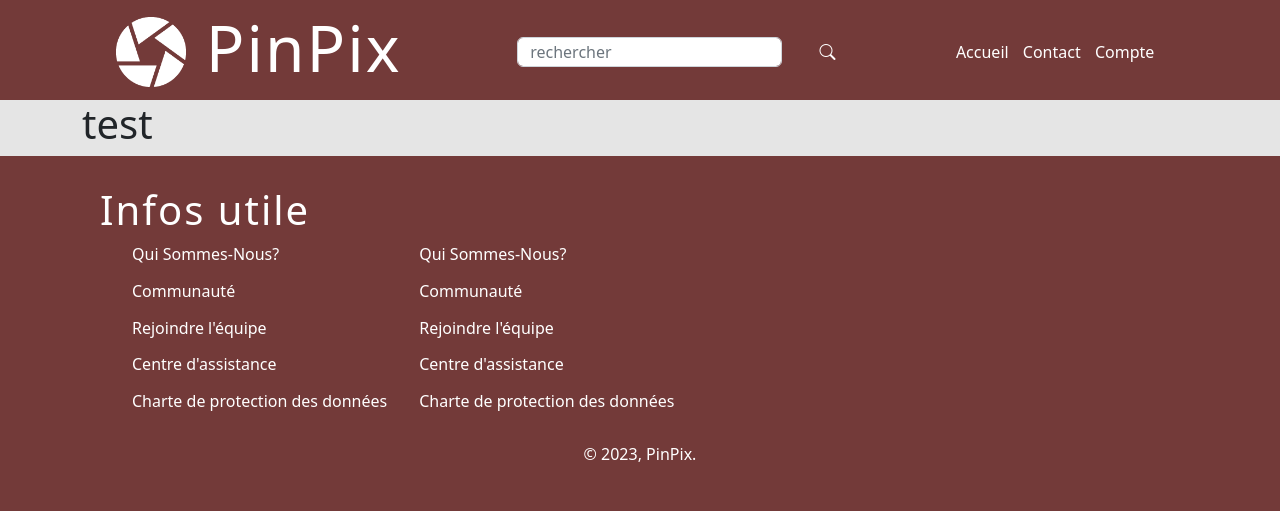
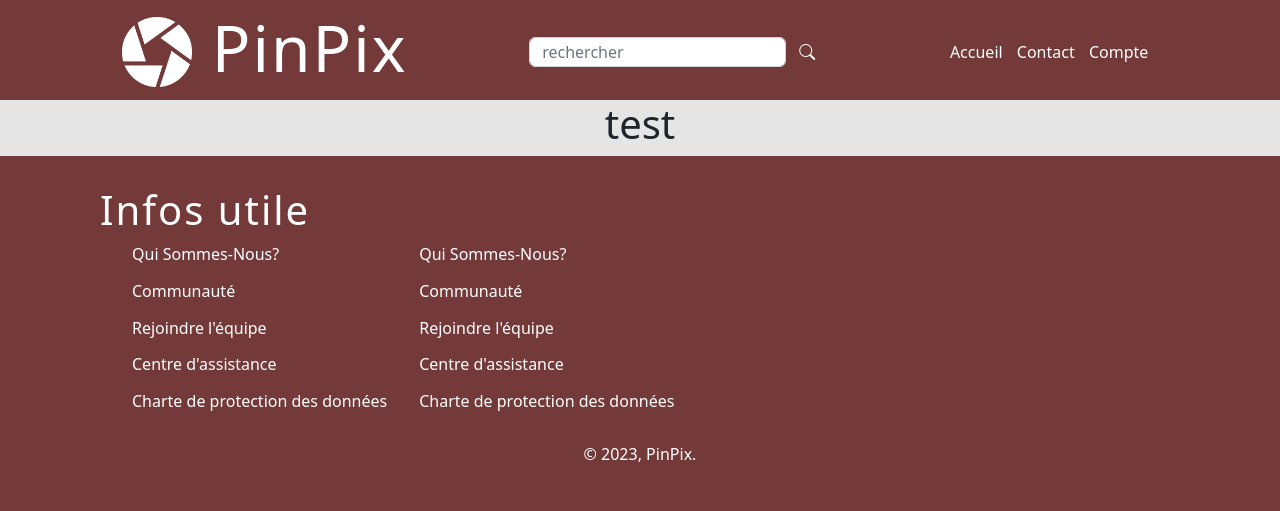
Before and after one commit to Musa-f/Pinpix, a PHP site: page /view/profil.php in a window 1280 px wide. Shown: the top 511 px of the page. Run offline with PHP 8.4, Linux system fonts and the light colour scheme.

Commit message:
research nav

```diff
--- a/Site/view/header.php
+++ b/Site/view/header.php
@@ -22,12 +22,9 @@
 
             <form method="post">
                 <div class="row justify-content-center">
-                    <div class="col-10 form-group">
+                    <div class="col-12 form-group d-flex flex-row">
                         <input type="text" name="recherche" id="recherche" placeholder="rechercher" class="form-control">
-                    </div>
-
-                    <div class="col-2 form-group flex">
-                        <button type="submit" name="submit" class="btn justify-content-start">
+                        <button type="submit" name="submit" class="btn ">
                             <i class="bi bi-search text-white"></i>
                         </button>
                     </div>
--- a/Site/view/profil.php
+++ b/Site/view/profil.php
@@ -1,8 +1,8 @@
 <?php include "header.php" ?>
 
 <div class="container">
-    <div class="row">
-        <div class="col">
+    <div class="row justify-content-center">
+        <div class="col-5 text-center">
             <h1>test</h1>
         </div>
     </div>
```
